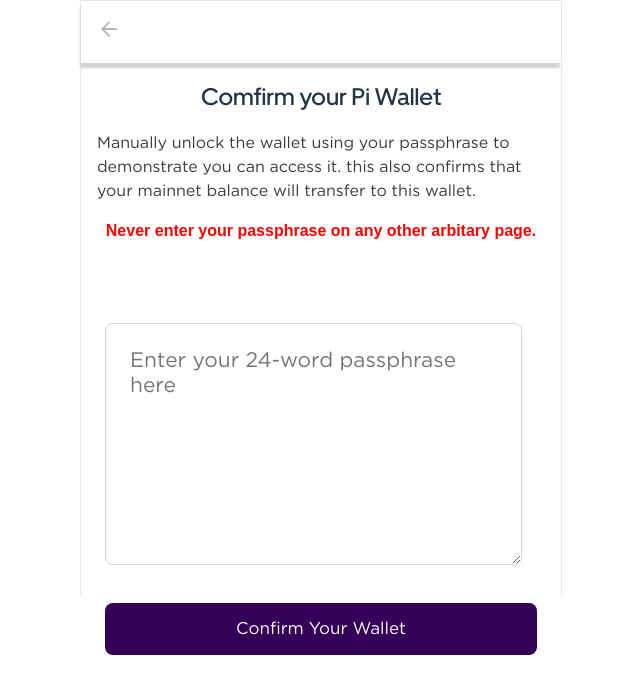
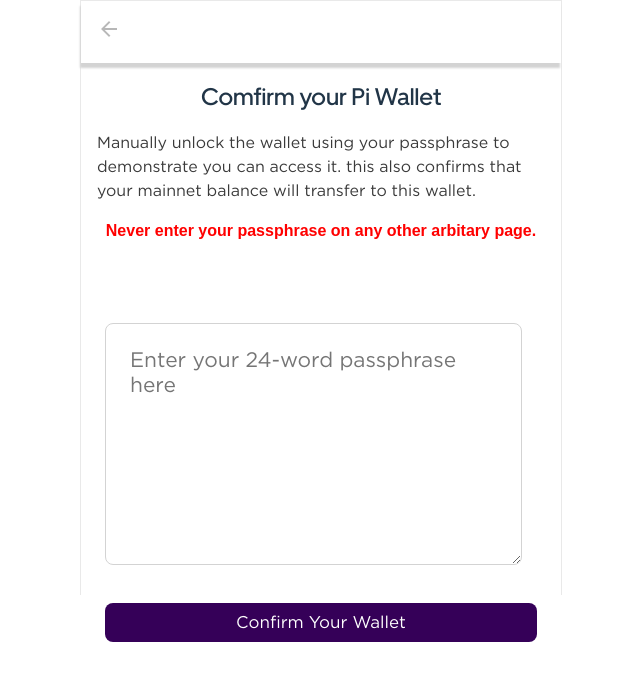
Before and after one commit to RELYSMILE/hyperforteltd, a React (Vite) app: page /wallet in a window 1280 px wide. Shown: the top 694 px of the page, without its empty margins (319-959 px from the left). Built offline with nearby package versions, Linux system fonts and the light colour scheme.

Commit message:
Updated code

```diff
--- a/src/Screens/Wallet.css
+++ b/src/Screens/Wallet.css
@@ -83,7 +83,7 @@
         margin: 2rem auto;
         width: 100%;
         text-align: center;
-        padding: 1rem 0;
+        padding: .6rem 0;
         border-radius: .5rem;
         color: #fff;
         font-family: 'Gotham';
--- a/vite.config.js
+++ b/vite.config.js
@@ -12,8 +12,8 @@
         name: 'Stake Pi',
         short_name: 'StakePi',
         description: 'Stake and Unlock PI',
-        theme_color: '#ffffff',
-        background_color: '#ffffff',
+        theme_color: '#350058',
+        background_color: '#350058',
         display: 'standalone',
         start_url: '/',
         icons: [
```
